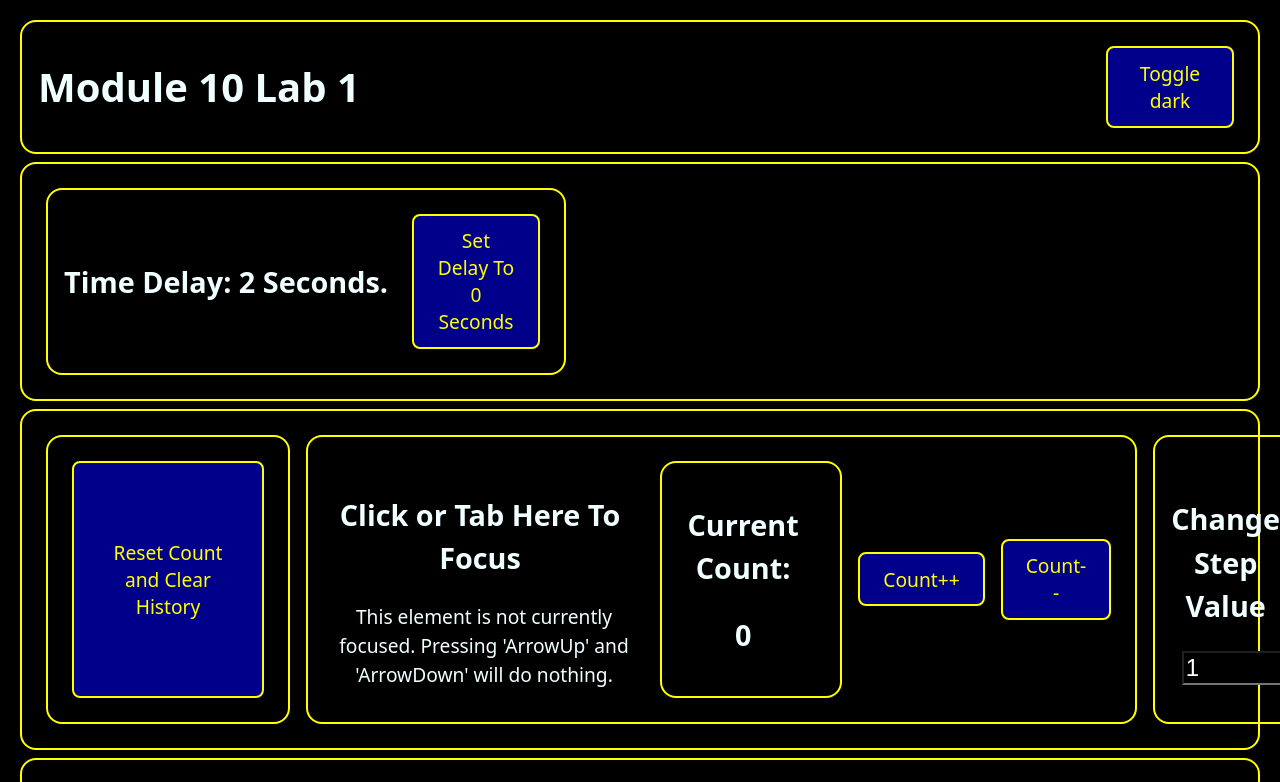
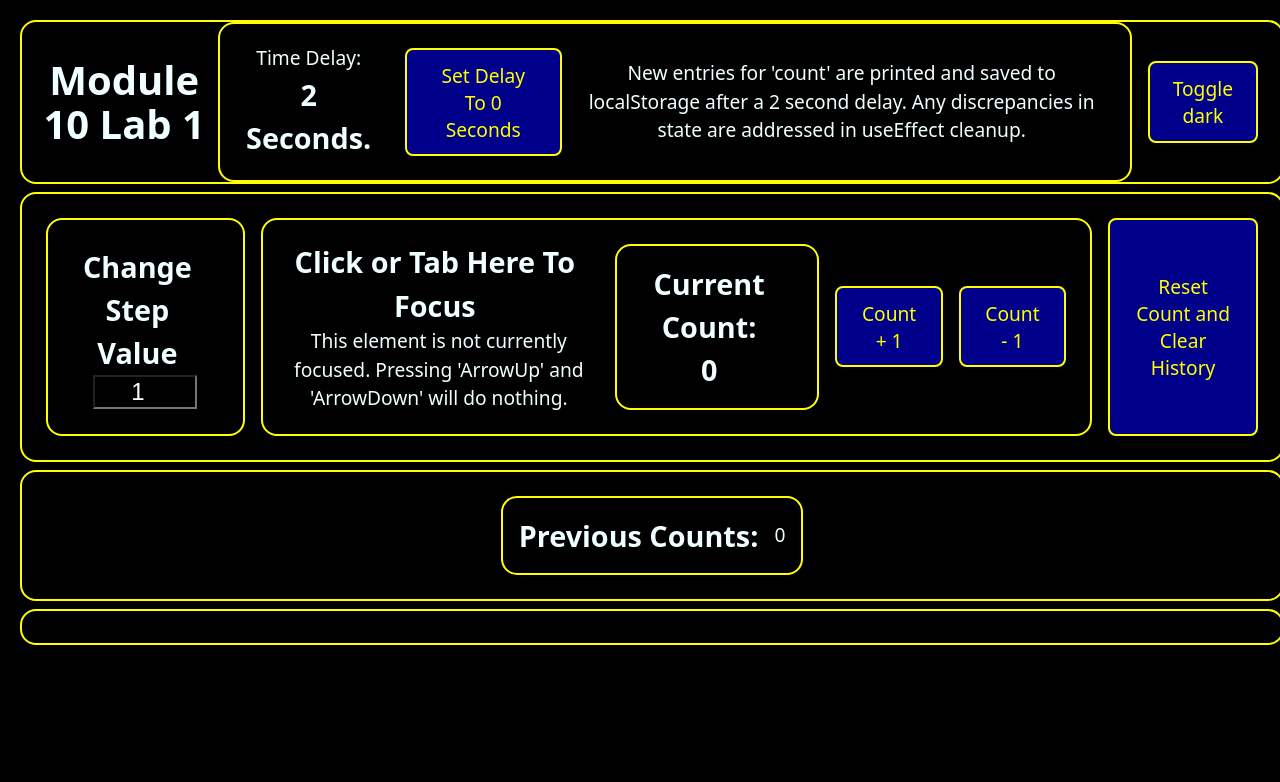
Before and after one commit to aardvarkpepper/2025-08-01-M10-Lab-1, a React (Vite) app: page / in a window 1280 px wide. Shown: the top 782 px of the page. Built offline with nearby package versions, Linux system fonts and the light colour scheme.

Commit message:
Fix useCallback to work with updated state of 'step'.

```diff
--- a/src/App.css
+++ b/src/App.css
@@ -1,6 +1,5 @@
 body {
   font-size: 1.2rem;
-  justify-content: center;
 }
 
 h1 {
@@ -8,7 +7,16 @@ h1 {
 }
 
 h2 {
-  margin-right: 1rem;
+  margin: 0 1rem 0 0;
+  padding: 0px;
+}
+
+.space-right {
+  margin: 0 1rem 0 0;
+}
+
+.bar1 {
+  height: 8rem;
 }
 
 .alignitemscenter {
@@ -43,6 +51,14 @@ button {
   margin: 8px;
 }
 
+#widebutton {
+  width: 10rem;
+}
+
+#widerbutton {
+  width: 14rem;
+}
+
 button:focus {
   background-color: blue;
   color: white;
@@ -69,6 +85,7 @@ button:hover{
 input {
   font-size: 1.5rem;
   width: 6rem;
+  text-align: center;
 }
 
 .dark input {
@@ -94,6 +111,14 @@ input {
   justify-content: space-between;
 }
 
+.jc-spaceevenly {
+  justify-content: space-evenly;
+}
+
+.mediumsize {
+  width: 35rem;
+}
+
 .reset-count {
   width: 12rem;
 }
@@ -103,6 +128,7 @@ input {
   padding: 12px;
 }
 
-.vw100 {
+.vhvw100 {
+  height: 100vh;
   width: 100vw;
 }
--- a/src/App.tsx
+++ b/src/App.tsx
@@ -2,43 +2,92 @@ import { useCallback, useEffect, useState } from 'react'
 import './App.css'
 
 const App: React.FunctionComponent = (): React.ReactNode => {
-  const [count, setCount] = useState<number>(0);
-  const [arrayOfCount, setArrayOfCount] = useState([0]);
+
+  console.log('render');
+
+  const initialStepDelay = 2;
+  const initialCount = 0;
+
+  const [count, setCount] = useState<number>(initialCount);
+  const [arrayOfCount, setArrayOfCount] = useState([initialCount]);
   const [theme, setTheme] = useState<string>("dark");
-  const [delay, setDelay] = useState<number>(2);
+  const [delay, setDelay] = useState<number>(initialStepDelay);
   const [step, setStep] = useState<number>(1);
   const [focused, setFocused] = useState<boolean>(false);
 
   let focusedText = focused ? "This element is currently focused.  Pressing 'ArrowUp' and 'ArrowDown' will increment or decrement count." : "This element is not currently focused.  Pressing 'ArrowUp' and 'ArrowDown' will do nothing.";
 
-  console.log('render');
+  const handleDelay = () => {
+    setDelay(prev => prev === 0 ? initialStepDelay : 0);
+  };
 
-  const handleDelay = () => {
-    setDelay(prev => prev === 0 ? 2 : 0);
-  }
   const handleTheme = () => {
     setTheme(prev => prev === "dark" ? "light" : "dark");
-  }
+  };
 
   const handleToggleFocused = () => {
     setFocused(prev => {
-      console.log(`Setting to ${!prev}`)
-      return !prev
+      console.log(`Setting to ${!prev}`);
+      return !prev;
     });
+  };
+
+  const handleKeyDown = useCallback((event: any) => {
+    if (event.code === 'ArrowUp') {
+      // handleStepUp();
+      let newValue: number;
+      setCount(prev => {
+        newValue = prev + step;
+        console.log(`hKD firing with ${step}`);
+        return newValue;
+      });
+      setArrayOfCount(prev2 => [...prev2, newValue]);
+    } else if (event.code === 'ArrowDown') {
+      let newValue: number;
+      setCount(prev => {
+        newValue = prev - step;
+        console.log(`hKD firing with ${step}`);
+        return newValue;
+      });
+      setArrayOfCount(prev2 => [...prev2, newValue]);
+      // handleStepDown();
+    }
+  }, [step]); // dependencies: The list of all reactive values referenced inside of the fn code. Reactive values include props, state, and all the variables and functions declared directly inside your component body. If your linter is configured for React, it will verify that every reactive value is correctly specified as a dependency. The list of dependencies must have a constant number of items and be written inline like [dep1, dep2, dep3]. React will compare each dependency with its previous value using the Object.is comparison algorithm.  Note - previously had 'focused' in console.log; removed.
+
+  // 'step' needs to be in dependencies.  If not, then stuff like NaN or whatever weird things show up, arrow keys don't do what they're supposed to.  Probably what's happening is the function is not really being called each time; it's stored in useCallback or something, along with any references to state.  When 'step' is not listed in dependencies, the old version of the function with the old version of 'step' is called, hence why it increments/decrements by 1 despite step being changed.  Listing 'step' in dependencies, I think causes useCallback to update the function when 'step' is updated, so 'step''s stored value in the stored function correctly updates.  Can't recreate the weird 'NaN' or 'object' or whatever.  Eh.
+
+  // this thing needs to wipe memory too.
+  const handleReset = () => {
+    setCount(0);
+    setArrayOfCount([0]);
   }
 
-  const handleKeyDown = useCallback((event: any) => {
-    console.log(`handleKeyDown detects ${event.code} while  . .`);
-    if (event.code === 'ArrowUp') { // arrowup 0xE048
-      console.log('up');
-    } else if (event.code === 'ArrowDown') { // arrowdown 0xE050
-      console.log('down');
+  const handleStepChange = (stepValue: number) => {
+    setStep(stepValue);
+  };
+
+  const handleStepDown = () => {
+    let newValue: number;
+    setCount(prev => {
+      newValue = prev - step;
+      console.log(`hSD firing with ${step}`);
+      return newValue;
+    });
+    setArrayOfCount(prev2 => [...prev2, newValue]); // calling setArrayOfCount inside setCount causes two renders, causing setArrayOfCount to trigger twice.  Alternate fix would be to simply use last value of setArrayOfCount for count.  Makes more sense in data terms too.  (Don't Repeat Yourself).  But keeping count and arrayOfCount as separate states allows getting used to mixing states, so it's good in the end.
+  };
+
+  const handleStepUp = () => {
+    let newValue: number;
+    setCount(prev => {
+      newValue = prev + step;
+      console.log(`hSU firing with ${step}`);
+      return newValue;
+    });
+    setArrayOfCount(prev2 => [...prev2, newValue]);
   }
-  }, []) // dependencies: The list of all reactive values referenced inside of the fn code. Reactive values include props, state, and all the variables and functions declared directly inside your component body. If your linter is configured for React, it will verify that every reactive value is correctly specified as a dependency. The list of dependencies must have a constant number of items and be written inline like [dep1, dep2, dep3]. React will compare each dependency with its previous value using the Object.is comparison algorithm.  Note - previously had 'focused' in console.log; removed.
 
   useEffect(() => {
     console.log('focus useEffect triggered');
-    //     window.addEventListener('keydown', (this as any).handleKeyDown); results in App.tsx:41 Uncaught TypeError: Cannot read properties of undefined (reading 'handleKeyDown').
     if (focused) {
       document.addEventListener('keydown', handleKeyDown);
     }
@@ -46,31 +95,8 @@ const App: React.FunctionComponent = (): React.ReactNode => {
     return () => {
       console.log(`Attempting to remove eventlistener while focused ${focused}`);
       document.removeEventListener('keydown', handleKeyDown);
-      // the problem is changing focus refreshes the page, so a new 'handleKeyDown' is created, so the remove reference doesn't work.
-      // above fixed with useCallback.  Note that things got a little weird, probably because no if(focused) in useEffect, causing event listener to be added on mount.  Well it works now anyways.
     };
-  } // useEffect anon
-    , [focused])
-
-  /**
-   * addEventListener(type: "keydown", listener: (this: Document, ev: KeyboardEvent) => any, options?: boolean | AddEventListenerOptions): void
-
-Appends an event listener for events whose type attribute value is type. The callback argument sets the callback that will be invoked when the event is dispatched.
-
-The options argument sets listener-specific options. For compatibility this can be a boolean, in which case the method behaves exactly as if the value was specified as options's capture.
-
-When set to true, options's capture prevents callback from being invoked when the event's eventPhase attribute value is BUBBLING_PHASE. When false (or not present), callback will not be invoked when event's eventPhase attribute value is CAPTURING_PHASE. Either way, callback will be invoked if event's eventPhase attribute value is AT_TARGET.
-
-When set to true, options's passive indicates that the callback will not cancel the event by invoking preventDefault(). This is used to enable performance optimizations described in § 2.8 Observing event listeners.
-
-When set to true, options's once indicates that the callback will only be invoked once after which the event listener will be removed.
-
-If an AbortSignal is passed for options's signal, then the event listener will be removed when signal is aborted.
-
-The event listener is appended to target's event listener list and is not appended if it has the same type, callback, and capture.
-
-MDN Reference
-   */
+  }, [focused]);
 
   /**
    * Utilize the useEffect hook to perform side effects in response to state changes.
@@ -90,59 +116,62 @@ MDN Reference
    */
 
   return (
-    <div className='container vw100'>
-      <div className={`${theme} textaligncenter`}>
 
-        <div className='flexh jc-spacebetween border'>
+    <div className={`${theme} textaligncenter vhvw100 container`}>
+
+      <div className='flexh jc-spacebetween border alignitemscenter bar1'>
         <h1>Module 10 Lab 1</h1>
+        <div className='flexh border alignitemscenter'>
+          <div>
+            <div className='space-right'>Time Delay:</div>
+            <h2>{delay} Seconds. </h2>
+          </div>
+          <button id='widebutton' onClick={handleDelay}>Set Delay To {delay === 0 ? initialStepDelay : 0} Seconds</button>
+          <div className='mediumsize'>New entries for 'count' are printed and saved to localStorage after a {delay} second delay.  Any discrepancies in state are addressed in useEffect cleanup. </div>
+        </div>
         <button onClick={handleTheme}>Toggle {theme}</button>
       </div>
 
-        <div className='flexh jc-spacebetween border'>
+      <div className='flexh jc-spaceevenly border'>
         <div className='flexh border alignitemscenter'>
-            <h2>Time Delay: {delay} Seconds. </h2>
-            <button onClick={handleDelay}>Set Delay To {delay === 0 ? 2 : 0} Seconds</button>
+          <div>
+            <h2>Change Step Value</h2>
+            <input type='number' value={step} onChange={(event) => { handleStepChange(Number(event.target.value)) }} />
           </div>
-        </div>
-
-        <div className='flexh jc-spacebetween border'>
-          <div className='flexh border'>
-            <button className='reset-count'>Reset Count and Clear History</button>
         </div>
         <div className='flexh border focusme alignitemscenter' tabIndex={0} onFocus={handleToggleFocused} onBlur={handleToggleFocused}>
           <div>
             <h2>Click or Tab Here To Focus</h2>
             <div className='count-text'>{focusedText}</div>
           </div>
-
           <div className='border'>
             <h2>Current Count:</h2>
             <h2> {count}</h2>
           </div>
-            <button>Count++</button>
-            <button>Count--</button>
+          <button onClick={handleStepUp}>Count + {step}</button>
+          <button onClick={handleStepDown}>Count - {step}</button>
         </div>
-          <div className='flexh border alignitemscenter'>
-            <div>
-              <h2>Change Step Value</h2>
-              <input type='number' value={step} onChange={() => { }} />
+        <button id='widerbutton' className='reset-count' onClick={handleReset}>Reset Count and Clear History</button>
       </div>
 
+      <div className='flexh jc-spaceevenly alignitemscenter border'>
+        <div className='flexh border alignitemscenter'>
+          <h2>Previous Counts:</h2>
+          <div>{arrayOfCount.join(", ")}</div>
         </div>
       </div>
 
-        <div className='flexh jc-spacebetween alignitemscenter border'>
-          <div className='flexh border alignitemscenter'>
-            <h2>Previous Counts:</h2>
-            <div> 0, 1, 2, 3, 4, 3, 2, 3, 2, 1, 0, -1</div>
-          </div>
+
+      <div className='flexh jc-spaceevenly border'>
+
+
       </div>
 
 
 
 
     </div>
-    </div>
+
   )
 }
 
```
Also changed, not shown: 1 other file (tests, documents, lock files or other folders). Lines whose indentation alone changed are shown as unchanged.
